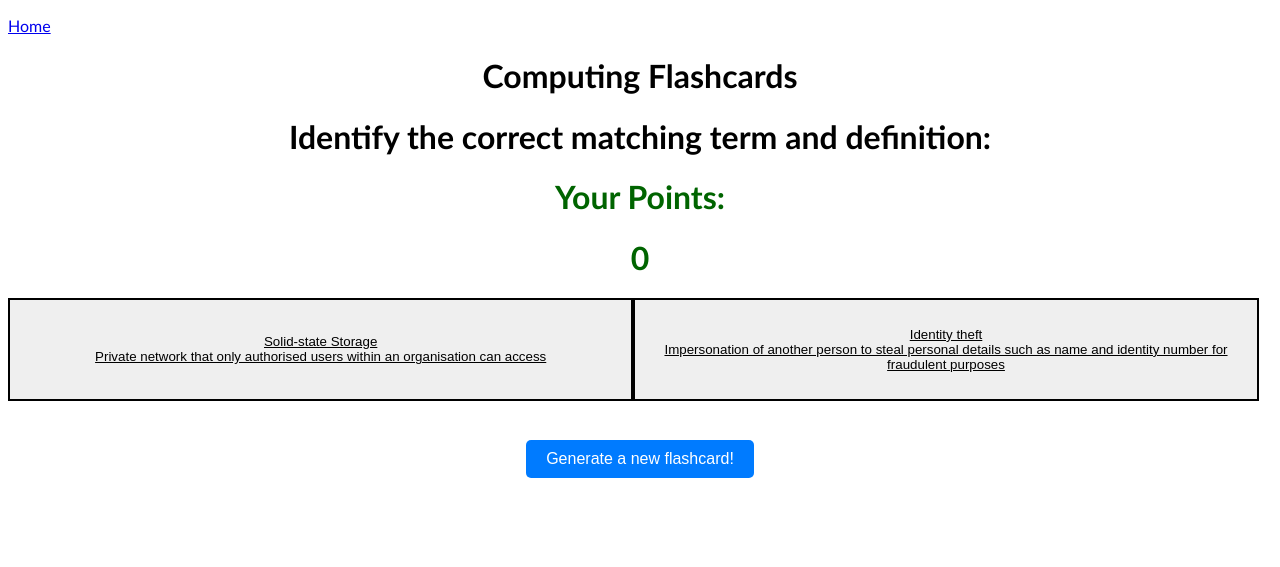
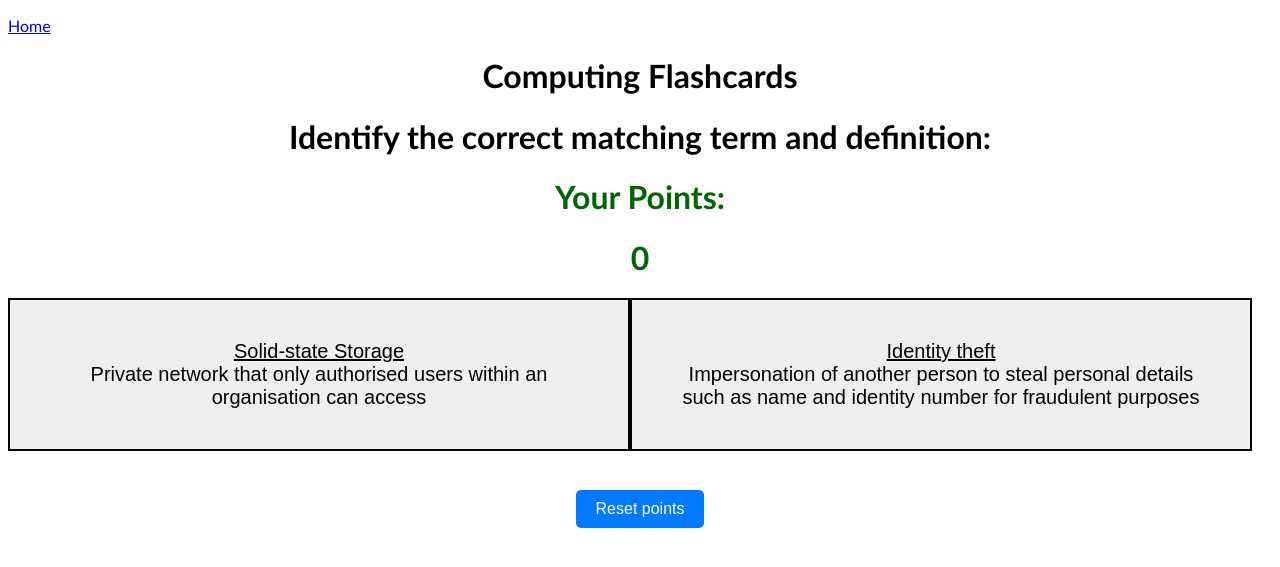
Before and after one commit to computingtutorverygd/ByteBoostify, a Flask app: page /flashcards?points=0 in a window 1280 px wide. Shown: the top 567 px of the page. Run offline with Flask 3, Linux system fonts and the light colour scheme; the visitor is signed in with stand-in values (Sample User, id 1).

Commit message:
reset point
added function to reset point to zero

```diff
--- a/main.py
+++ b/main.py
@@ -93,5 +93,10 @@ def increment_points():
     session['points'] = points
     return redirect(url_for('flashcards', points=points)) # Return a success message to the AJAX request
 
+@app.route('/reset_points', methods=['GET', 'POST'])
+def reset_points():
+    session['points'] = 0
+    return redirect(url_for('flashcards', points=0))
+
 
 app.run(debug=True)
--- a/templates/flashcards.html
+++ b/templates/flashcards.html
@@ -15,31 +15,34 @@
 
     <div style="display: flex">
         {% if range(0, 2)|random() %}
-            <button style="border: 2px solid black; padding: 2em 2em 2em 2em; flex:1; margin-right:1em" onclick="incrementPoints('{{ points }}', true)">
+            <button style="font-size:20px; border: 2px solid black; padding: 2em 2em 2em 2em; flex:1; margin-right:1em" onclick="incrementPoints('{{ points }}', true)">
                 <u>{{ correct_term }}</u><br>
-                <u>{{ correct_definition }}</u><br>
+                {{ correct_definition }}<br>
             </button>
-            <button style="border: 2px solid black; padding: 2em 2em 2em 2em; flex:1" onclick="incrementPoints('{{ points }}', false)">
+            <button style="font-size:20px; border: 2px solid black; padding: 2em 2em 2em 2em; flex:1" onclick="incrementPoints('{{ points }}', false)">
                 <u>{{ wrong_term }}</u><br>
-                <u>{{ wrong_definition }}</u><br>
+                {{ wrong_definition }}<br>
             </button>
         {% else %}
-            <button style="border: 2px solid black; padding: 2em 2em 2em 2em; flex:1" onclick="incrementPoints('{{ points }}', false)">
+            <button style="font-size:20px; border: 2px solid black; padding: 2em 2em 2em 2em; flex:1" onclick="incrementPoints('{{ points }}', false)">
                 <u>{{ wrong_term }}</u><br>
-                <u>{{ wrong_definition }}</u><br>
+                {{ wrong_definition }}<br>
             </button>
 
-            <button style="border: 2px solid black; padding: 2em 2em 2em 2em; flex:1; margin-right:1em" onclick="incrementPoints('{{ points }}', true)">
+            <button style="font-size:20px; border: 2px solid black; padding: 2em 2em 2em 2em; flex:1; margin-right:1em" onclick="incrementPoints('{{ points }}', true)">
                 <u>{{ correct_term }}</u><br>
-                <u>{{ correct_definition }}</u><br>
+                {{ correct_definition }}<br>
             </button>
 
         {% endif %}
     </div>
     <br>
-    <form id="new-flashcard-form" method="post">
-        <input type="submit" value="Generate a new flashcard!"/>
+
+
+    <form id="reset-points-form" method="post">
+        <input type="submit" value="Reset points"/>
     </form>
+
     <script>
         function incrementPoints(points, isCorrect) {
             if (isCorrect) {
@@ -47,6 +50,11 @@
             }
             document.location.href = '/increment_points?points=' + points + '&is_correct=' + isCorrect;
         }
+
+        document.getElementById('reset-points-form').addEventListener('submit', function(e) {
+            e.preventDefault();
+            document.location.href = '/reset_points';
+        });
     </script>
 
 
```
